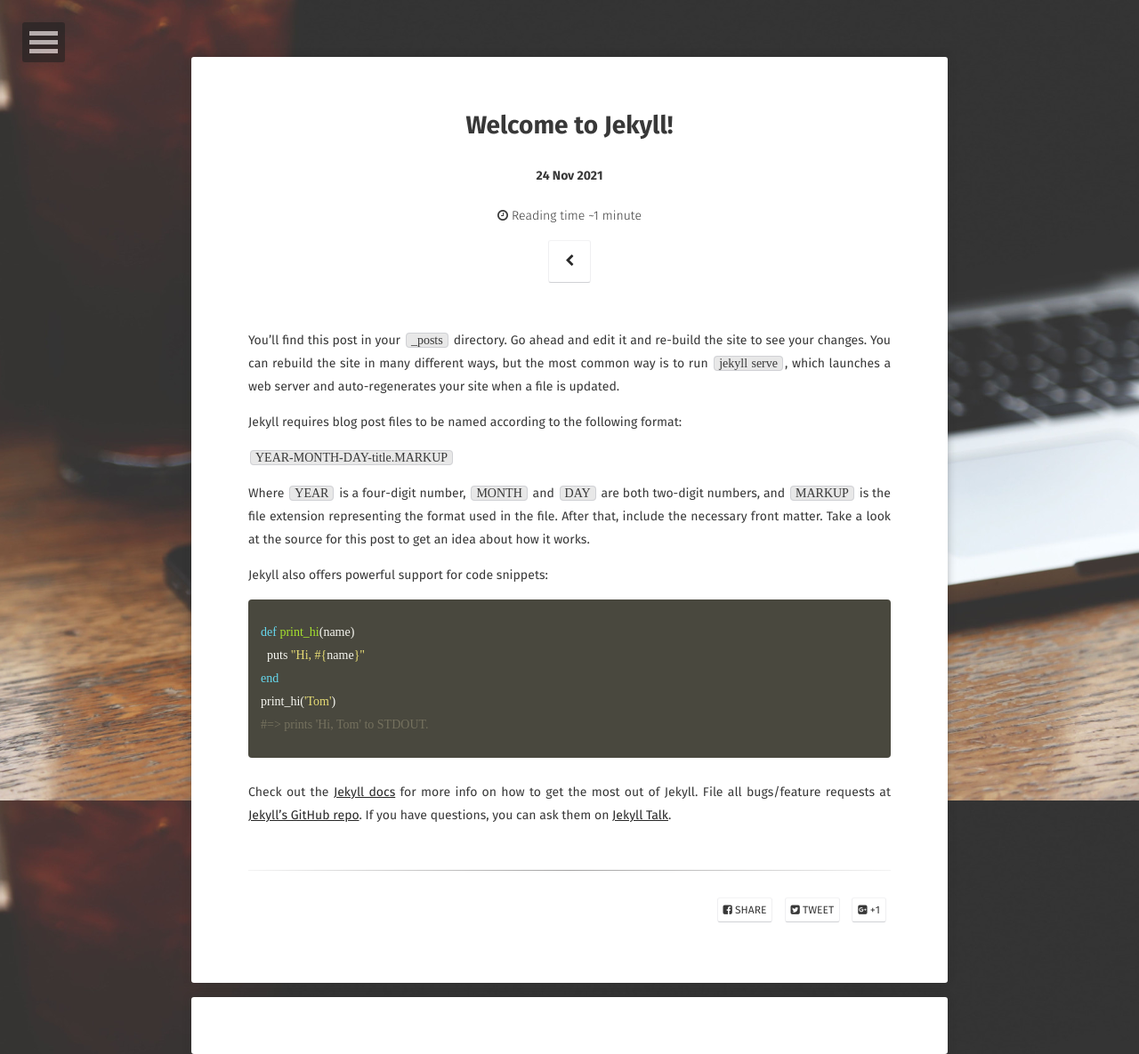
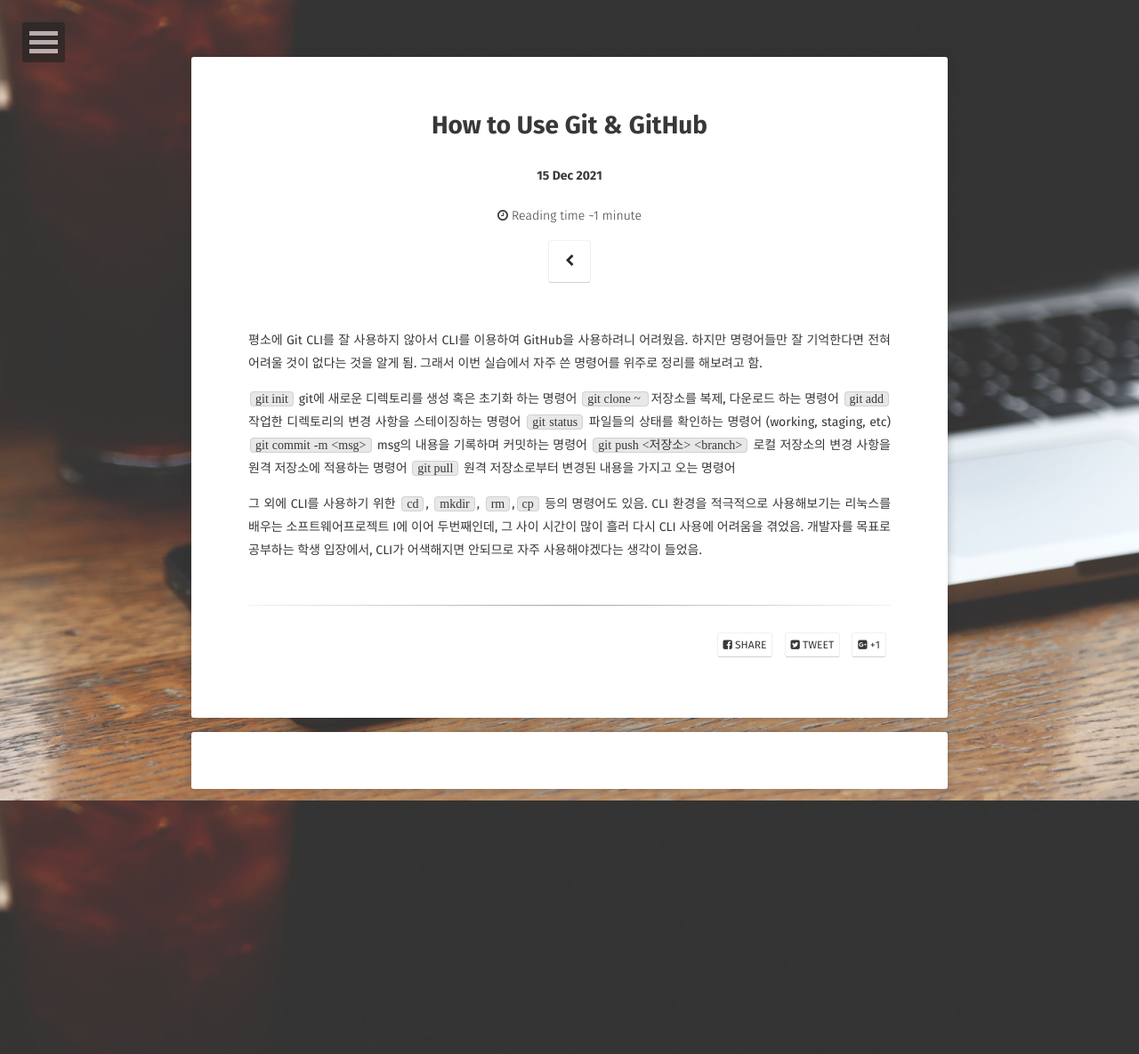
Before and after one commit to skybluesoda/skybluesoda.github.io, a Jekyll site: the page built from _posts/2021-11-24-welcome-to-jekyll.markdown, in a window 1280 px wide. Shown: the whole page at 89% size. Built offline with Jekyll 4.4.1, drawn with Linux system fonts in a browser that asks for light colours; some web fonts are replaced; comment, search, counter and statistics services are not loaded.

Commit message:
post upload

```diff
--- a/_posts/2021-11-24-welcome-to-jekyll.markdown
+++ b/_posts/2021-11-24-welcome-to-jekyll.markdown
@@ -1,30 +1,30 @@
 ---
 layout: post
-title:  "Welcome to Jekyll!"
-date:   2021-11-24 19:43:38 +0900
-categories: jekyll update
+title:  "How to Use Git & GitHub"
+date:   2021-12-15 19:00:38 +0900
+categories: Git
 comments: true
 ---
-You’ll find this post in your `_posts` directory. Go ahead and edit it and re-build the site to see your changes. You can rebuild the site in many different ways, but the most common way is to run `jekyll serve`, which launches a web server and auto-regenerates your site when a file is updated.
+평소에 Git CLI를 잘 사용하지 않아서 CLI를 이용하여 GitHub을 사용하려니 어려웠음.
+하지만 명령어들만 잘 기억한다면 전혀 어려울 것이 없다는 것을 알게 됨.
+그래서 이번 실습에서 자주 쓴 명령어를 위주로 정리를 해보려고 함.
 
-Jekyll requires blog post files to be named according to the following format:
+`git init`
+git에 새로운 디렉토리를 생성 혹은 초기화 하는 명령어
+`git clone ~ `
+저장소를 복제, 다운로드 하는 명령어
+`git add`
+작업한 디렉토리의 변경 사항을 스테이징하는 명령어
+`git status`
+파일들의 상태를 확인하는 명령어 (working, staging, etc)
+`git commit -m <msg>`
+msg의 내용을 기록하며 커밋하는 명령어
+`git push <저장소> <branch>`
+로컬 저장소의 변경 사항을 원격 저장소에 적용하는 명령어
+`git pull`
+원격 저장소로부터 변경된 내용을 가지고 오는 명령어
 
-`YEAR-MONTH-DAY-title.MARKUP`
-
-Where `YEAR` is a four-digit number, `MONTH` and `DAY` are both two-digit numbers, and `MARKUP` is the file extension representing the format used in the file. After that, include the necessary front matter. Take a look at the source for this post to get an idea about how it works.
-
-Jekyll also offers powerful support for code snippets:
-
-{% highlight ruby %}
-def print_hi(name)
-  puts "Hi, #{name}"
-end
-print_hi('Tom')
-#=> prints 'Hi, Tom' to STDOUT.
-{% endhighlight %}
-
-Check out the [Jekyll docs][jekyll-docs] for more info on how to get the most out of Jekyll. File all bugs/feature requests at [Jekyll’s GitHub repo][jekyll-gh]. If you have questions, you can ask them on [Jekyll Talk][jekyll-talk].
-
-[jekyll-docs]: https://jekyllrb.com/docs/home
-[jekyll-gh]:   https://github.com/jekyll/jekyll
-[jekyll-talk]: https://talk.jekyllrb.com/
+그 외에 CLI를 사용하기 위한 `cd`, `mkdir`, `rm`,`cp` 등의 명령어도 있음.
+CLI 환경을 적극적으로 사용해보기는 리눅스를 배우는 소프트웨어프로젝트 I에 이어
+두번째인데, 그 사이 시간이 많이 흘러 다시 CLI 사용에 어려움을 겪었음.
+개발자를 목표로 공부하는 학생 입장에서, CLI가 어색해지면 안되므로 자주 사용해야겠다는 생각이 들었음.
```
